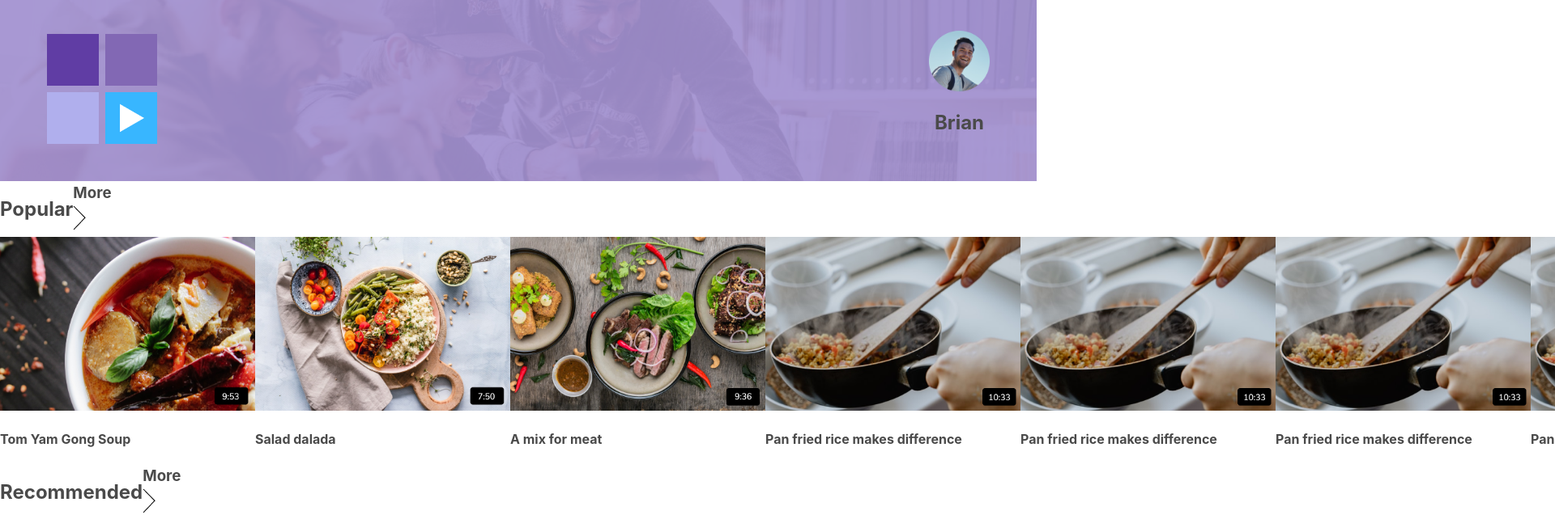
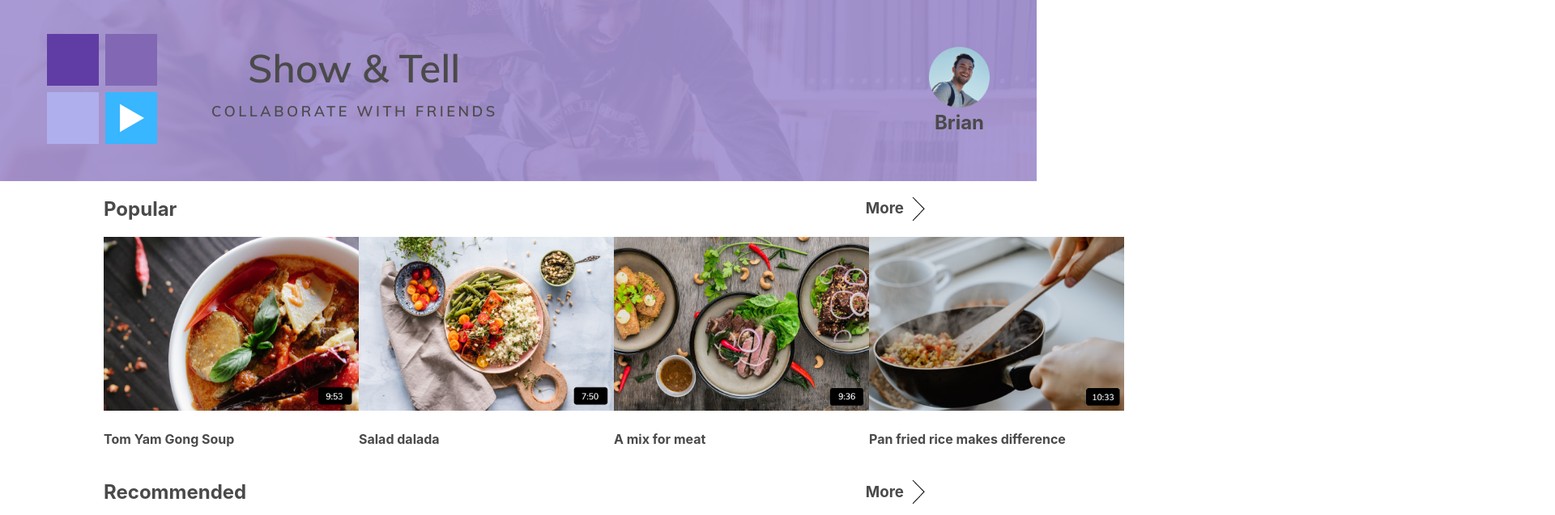
Before and after one commit to K-Noronha/ShowAndTell, a React (Create React App) app: page / in a window 1280 px wide. Shown: the top 637 px of the page at 81% size, 1920 px wide, since content can reach past the window. Built offline with nearby package versions, Linux system fonts and the light colour scheme.

Commit message:
cleanup on homepage and navbar

```diff
--- a/src/components/Navbar.js
+++ b/src/components/Navbar.js
@@ -2,7 +2,7 @@ import React from "react";
 import { Link } from "react-router-dom";
 import { connect } from "react-redux";
 import "../styling/Navbar.scss";
-import logo from "../assets/ShowTellLogo.png";
+import logo from "../assets/fulllogo.png";
 
 const Navbar = (props) => {
   const { user } = props;
--- a/src/data/extrahome.js
+++ b/src/data/extrahome.js
@@ -9,9 +9,6 @@ const popular = {
     { title: "Tom Yam Gong Soup", thumbnail: soup },
     { title: "Salad dalada", thumbnail: salad },
     { title: "A mix for meat", thumbnail: meat },
-    { title: "Pan fried rice makes difference", thumbnail: rice },
-    { title: "Pan fried rice makes difference", thumbnail: rice },
-    { title: "Pan fried rice makes difference", thumbnail: rice },
     { title: "Pan fried rice makes difference", thumbnail: rice },
   ],
 };
--- a/src/pages/Homepage/index.js
+++ b/src/pages/Homepage/index.js
@@ -7,19 +7,18 @@ import ActivityList from "./ActivityList.js";
 import data from "../../data/extrahome";
 
 import Footer from "./Footer";
-import PopularList from "./PopularList";
 
 const Homepage = () => {
   return (
-    <div>
-      <PopularList category={data.popular} />
+    <div className="homepage">
+      <ActivityList category={data.popular} />
       <ActivityList category={data.recommend} />
 
       {categories.map((category, i) => (
         <ActivityList category={category} key={i} />
       ))}
 
-      <Footer />
+      {/* <Footer /> */}
     </div>
   );
 };
--- a/src/styling/Homepage.scss
+++ b/src/styling/Homepage.scss
@@ -1,7 +1,15 @@
 .activityList {
   &__title {
     display: flex;
-    justify-self: space-between;
+    justify-content: space-between;
+
+    div {
+      display: flex;
+      align-items: center;
+      img {
+        padding: 0 10px;
+      }
+    }
   }
   &__items {
     display: flex;
@@ -15,3 +23,7 @@
     height: 215px;
   }
 }
+
+.homepage {
+  margin: 0 10%;
+}
--- a/src/styling/Navbar.scss
+++ b/src/styling/Navbar.scss
@@ -1,7 +1,6 @@
 .navbar {
-  //   background: rgba(163, 146, 209, 0.92);
   background: url("../assets/navback.png");
-  width: 100vw;
+  width: 100%;
   height: 224px;
   display: flex;
   justify-content: space-between;
@@ -20,33 +19,7 @@
 
   &__name {
     line-height: 30px;
+    margin: 0;
     text-align: center;
   }
 }
-
-// // .userInfo {
-//     mar
-// //     // position: absolute;
-// //     // width: 152px;
-// //     // height: 247px;
-// //     // // left: 1230px;
-// //     // top: 36px;
-// //     // // margin: 36px 58px 59px 1230px;
-// //     &__name{
-// //         position: absolute;
-// //         width: 60px;
-// //         height: 30px;
-// //         left: 1266px;
-// //         top: 148px;
-
-// //         font-family: Muli;
-// //         font-style: normal;
-// //         font-weight: normal;
-// //         font-size: 24px;
-// //         line-height: 30px;
-// //         color: #4A4A4A;
-// //     }
-// /
-
-// //
-// // }
--- a/src/styling/Workstation.scss
+++ b/src/styling/Workstation.scss
@@ -4,7 +4,7 @@
 
   &__main {
     padding: 3% 10%;
-    width: calc(100vw - 368px);
+    width: calc(100vw - 200px);
 
     &--divider {
       display: flex;
@@ -65,13 +65,14 @@
 }
 
 .creations {
-  // display: flex;
-  // flex-direction: column;
-  // align-items: center;
+  display: flex;
+  flex-direction: column;
+  align-items: center;
   padding: 80px 210px;
 }
 
 .creation {
+  padding-bottom: 30px;
   &__author {
     display: flex;
     justify-content: space-between;
@@ -91,6 +92,7 @@
   align-items: center;
   img {
     width: 64px;
+    height: 64px;
   }
 
   &__submit {
```
Also changed, not shown: src/assets/fulllogo.png (added).
